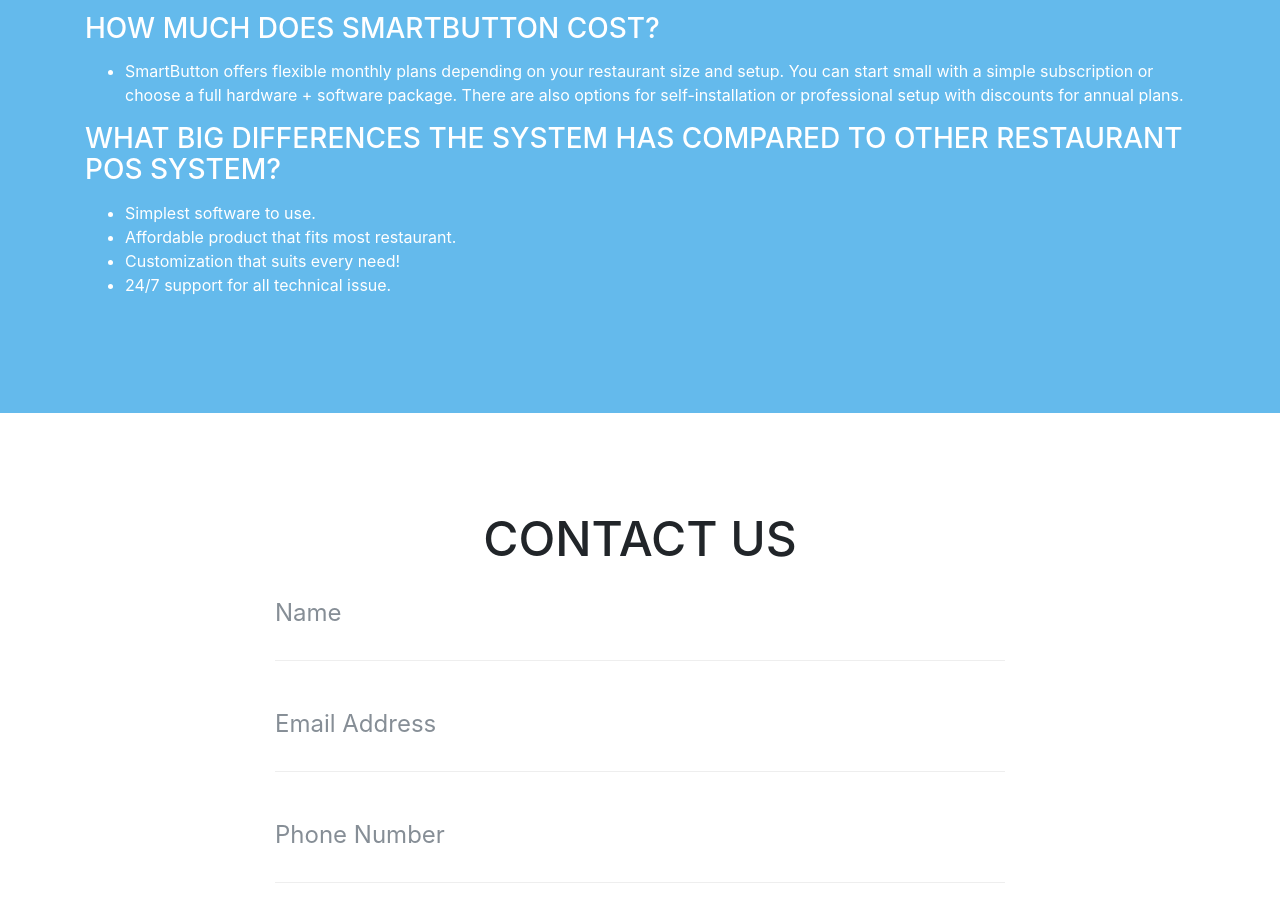
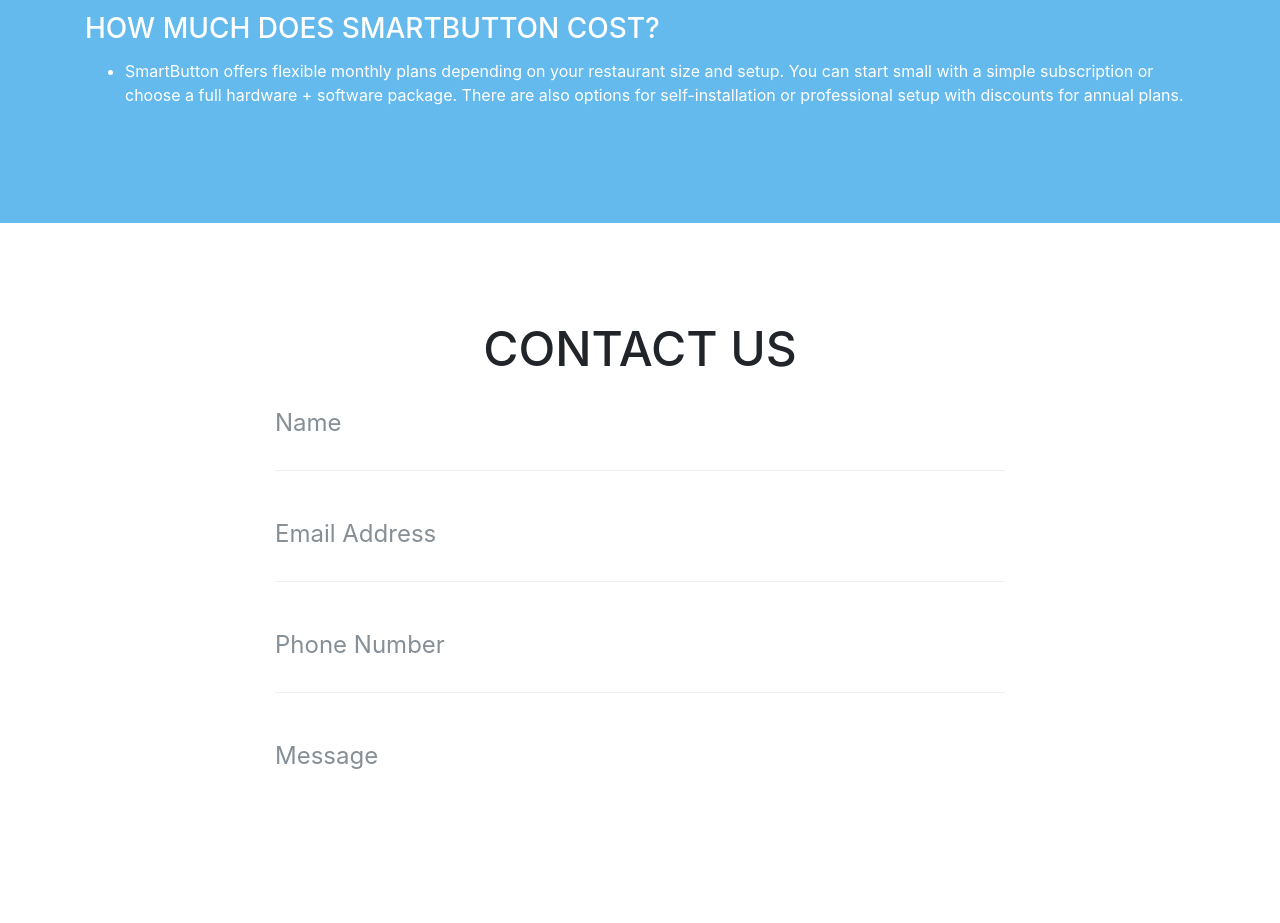
Before and after one commit to deepneurodrift/smartbutton, a website with bundled scripts: page index.html in a window 1280 px wide. Shown: the part 2253-3176 px from the top of the page. Built offline with nearby package versions, Linux system fonts and the light colour scheme.

Commit message:
Update index.html

```diff
--- a/index.html
+++ b/index.html
@@ -439,34 +439,6 @@
                       </div>
                   </div>
 
-
-                  <!-- /Timeline Item-->
-                  <div class="timeline-item">
-                      <!-- Content from timeline box and position (right or left)-->
-
-                       <div class="timeline-content right">
-                          <h3>What big differences the system has compared to other restaurant POS system?</h3>
-                          <!--<p>PENDING</p>-->
-
-
-                          <p>
-                          <ul>
-                            <li>Simplest software to use.
-                            </li>
-
-                            <li>Affordable product that fits most restaurant.
-                            </li>
-
-                            <li>Customization that suits every need!
-                            </li>
-
-                            <li>24/7 support for all technical issue.
-                            </li>
-
-
-                          </p>
-                      </div>
-                  </div>
               </div>
               <!-- /col-md-12 -->
           </div>
```
